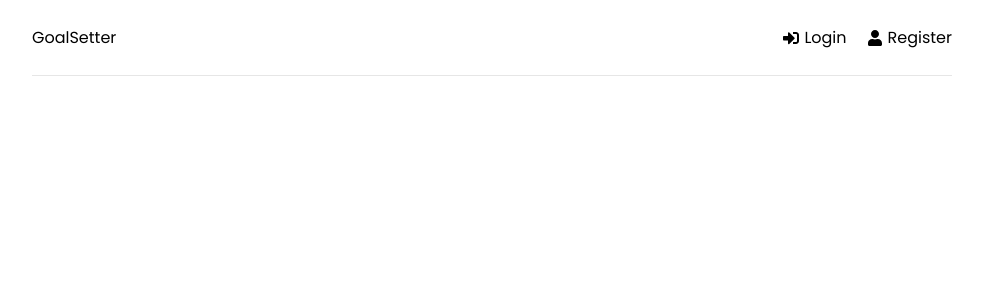
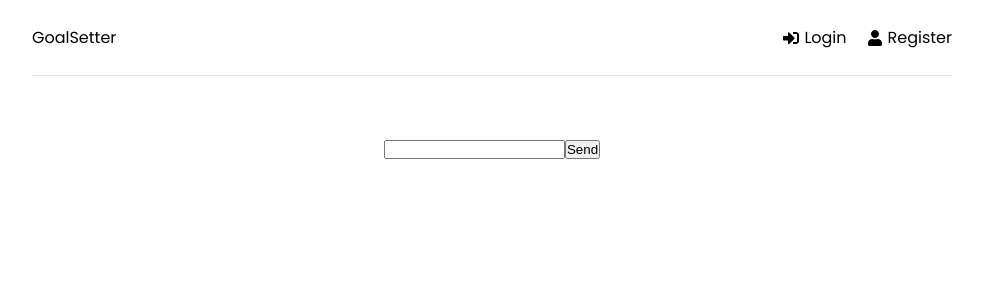
Before and after one commit to raherygino/mern-goal-setter, a React (Create React App) app in the folder frontend/: page /todos in a window 1280 px wide. Shown: the top 300 px of the page, without its empty margins (148-1131 px from the left). Built offline with nearby package versions, Linux system fonts and the light colour scheme.

Commit message:
Components todo

```diff
--- a/frontend/src/App.js
+++ b/frontend/src/App.js
@@ -6,6 +6,7 @@ import Dashboard from './pages/Dashboard'
 import Login from './pages/Login'
 import Register from './pages/Register'
 import Header from './components/Header'
+import Todo from './pages/Todo'
 
 function App() {
   return (
@@ -15,6 +16,7 @@ function App() {
           <Header/>
           <Routes>
             <Route path='/' element={<Dashboard />} />
+            <Route path='/todos' element={<Todo />} />
             <Route path='/login' element={<Login />} />
             <Route path='/register' element={<Register />} />
           </Routes>
--- a/frontend/src/pages/Dashboard.jsx
+++ b/frontend/src/pages/Dashboard.jsx
@@ -24,6 +24,7 @@ function Dashboard() {
       navigate('/login')
     }
 
+
     dispatch(getGoals())
 
     return () => {
@@ -31,6 +32,7 @@ function Dashboard() {
     }
   }, [user, navigate, isError, message, dispatch])
 
+  console.log(isLoading)
   if (isLoading) {
     return <Spinner />
   }
--- /dev/null
+++ b/frontend/src/pages/Todo.jsx
@@ -0,0 +1,59 @@
+import { useEffect, useState } from "react"
+import { useDispatch, useSelector } from "react-redux"
+import { createTodo, getTodos } from "../features/todos/todoSlice"
+
+
+const Todo = () => {
+
+    const [title, setTitle] = useState('')
+
+    const dispatch = useDispatch()
+
+    const {todos, isLoading, isError, message } = useSelector(
+        (state) => state.todos
+    )
+
+    useEffect(() => {
+        if (isError) {
+            console.log(message)
+        }
+
+        dispatch(getTodos())
+
+
+
+    }, [isError, message, dispatch])
+
+    const onChange = (e) => {
+        setTitle(e.target.value)
+    }
+
+    const onSubmit = (e) => {
+        e.preventDefault()
+        dispatch(createTodo({title}))
+        setTitle('')
+    }
+
+    if  (isLoading) {
+        return <p>loading</p>
+    }
+
+    return (
+        <>
+            <form onSubmit={onSubmit}>
+                <input
+                    type="text"
+                    name="title"
+                    value={title}
+                    onChange={onChange} />
+
+                <button type="submit">Send</button>
+            </form>
+            { todos.map((todo) => (
+                <p key={todo._id}>{todo.title}</p>
+            )) }
+        </>
+    )
+}
+
+export default Todo
```
